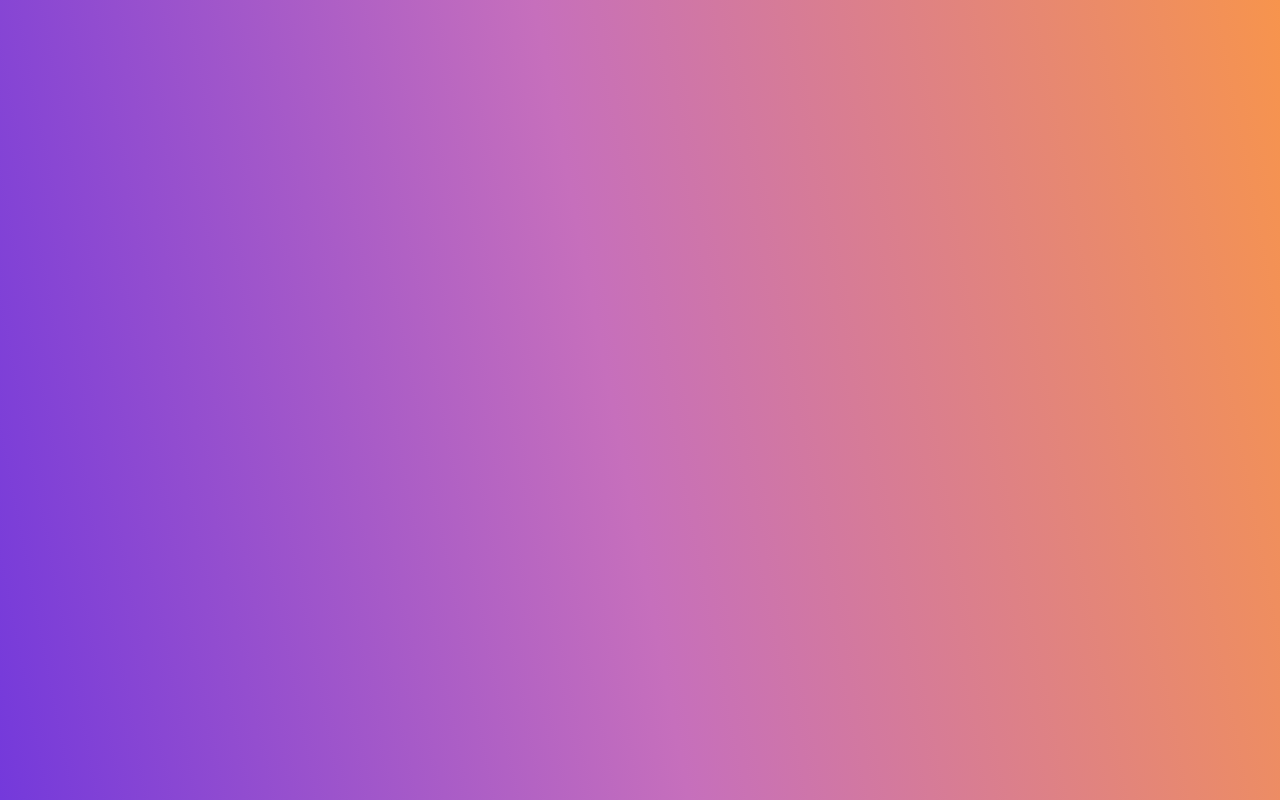
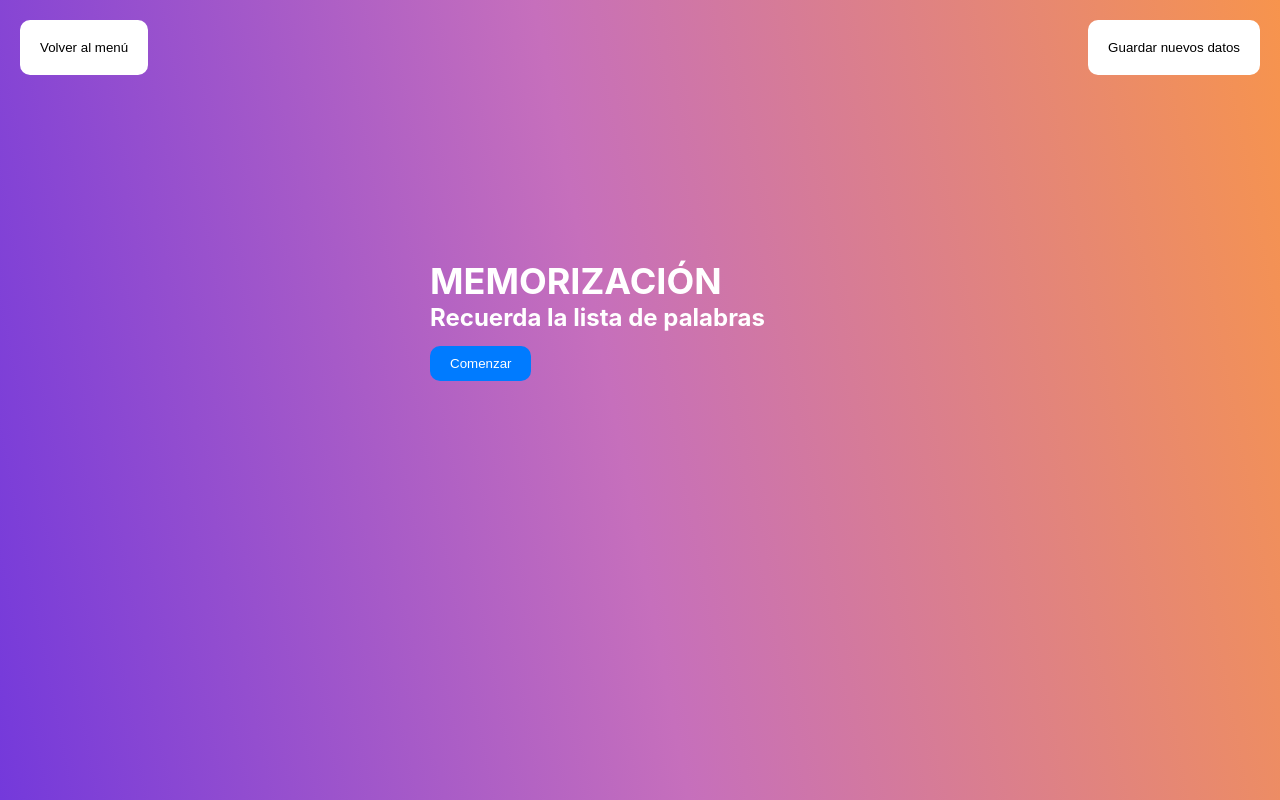
Before and after one commit to Arth97/CognitiveApp, a React (Create React App) app in the folder frontend/: page /word-list in a window 1280 px wide. Before the commit this address had no page. Built offline with nearby package versions, Linux system fonts and the light colour scheme.

Commit message:
Word List

```diff
--- a/frontend/src/App.tsx
+++ b/frontend/src/App.tsx
@@ -1,6 +1,6 @@
 import React, { useState } from 'react';
 import './App.css';
-import { Login, Register, Home, NumberMemory, WordMemory, LetterMix, QuickReflex, SentenceMemory } from './pages';
+import { Login, Register, Home, NumberMemory, WordMemory, LetterMix, QuickReflex, SentenceMemory, WordList } from './pages';
 import { Routes, Route } from 'react-router-dom';
 import { UserInfoContextProvider } from './context/userInfoContext';
 
@@ -27,6 +27,7 @@ function App() {
           <Route path="/letter-mix" element={<LetterMix />} />
           <Route path="/quick-reflex" element={<QuickReflex />} />
           <Route path="/sentence-memory" element={<SentenceMemory />} />
+          <Route path="/word-list" element={<WordList />} />
         </Routes>
       </UserInfoContextProvider>
     </div>
--- a/frontend/src/pages/Home.tsx
+++ b/frontend/src/pages/Home.tsx
@@ -14,6 +14,7 @@ export const Home = (props) => {
         <button onClick={() => navigate('/letter-mix')} className="main-btn">LetterMix</button>
         <button onClick={() => navigate('/quick-reflex')} className="main-btn">QuickReflex</button>
         <button onClick={() => navigate('/sentence-memory')} className="main-btn">SentenceMemory</button>
+        <button onClick={() => navigate('/word-list')} className="main-btn">Word List</button>
         <button className="main-btn">Button</button>
         <button className="main-btn">Button</button>
         <button className="main-btn">Button</button>
--- a/frontend/src/pages/Main.css
+++ b/frontend/src/pages/Main.css
@@ -6,6 +6,22 @@
   flex-direction: column;
   justify-content: space-evenly;
   align-items: center;
+}
+
+.inside-container {
+  font-size: 24px;
+  font-weight: bold;
+  margin: 20px 0;
+  min-width: 420px;
+  max-width: 600px;
+}
+
+.inside-container button {
+  background-color: #007bff;
+  color: white;
+  padding: 10px 20px;
+  border: none;
+  cursor: pointer;
 }
 
 .main-btn {
--- /dev/null
+++ b/frontend/src/pages/WordList.tsx
@@ -0,0 +1,103 @@
+// WordList.tsx
+import React, { useState } from 'react';
+import { useNavigate } from 'react-router-dom';
+
+const initialWordList = [
+  'Palabra1', 'Palabra2', 'Palabra3', 'Palabra4', 'Palabra5',
+  'Palabra6', 'Palabra7', 'Palabra8', 'Palabra9', 'Palabra10'
+];
+
+export const WordList = () => {
+  const navigate = useNavigate();
+  const [wordList, setWordList] = useState(initialWordList);
+  const [userInput, setUserInput] = useState(Array(initialWordList.length).fill(''));
+  const [score, setScore] = useState(0);
+  const [gameStarted, setGameStarted] = useState(false);
+  const [step, setStep] = useState(1);
+
+  const handleStart = () => {
+    setGameStarted(true);
+    setStep(2);
+  };
+
+  const handleNext = () => {
+    setStep(step + 1);
+  };
+
+  const handleVerify = () => {
+    const newScore = userInput.filter((input, index) => input.toLowerCase() === wordList[index].toLowerCase()).length;
+    setScore(newScore);
+
+    setUserInput(Array(wordList.length).fill(''));
+    setStep(step + 1);
+  };
+
+  const renderWordInput = (index) => (
+    <input
+      key={index}
+      type="text"
+      placeholder="Introduce la palabra"
+      value={userInput[index]}
+      style={{ width: '174px' }}
+      onChange={(e) => {
+        const updatedUserInput = [...userInput];
+        updatedUserInput[index] = e.target.value;
+        setUserInput(updatedUserInput);
+      }}
+    />
+  );
+
+  return (
+    <div className="main-container">
+      <button onClick={() => navigate('/home')} className='top-button-left'>Volver al menú</button>
+      <button onClick={() => null} className='top-button-right'>Guardar nuevos datos</button>
+      <div className="inside-container">
+        <h2>MEMORIZACIÓN</h2>
+        {step === 1 && (
+          <>
+            <p>Recuerda la lista de palabras</p>
+            <button onClick={handleStart} style={{ marginTop: '1em' }}>
+              Comenzar
+            </button>
+          </>
+        )}
+        {step === 2 && (
+          <>
+            <p>Recuerda la lista de palabras</p>
+            <ul>
+              {wordList.map((word, index) => (
+                <li key={index}>{word}</li>
+              ))}
+            </ul>
+            <button onClick={handleNext} style={{ marginTop: '1em' }}>
+              Siguiente
+            </button>
+          </>
+        )}
+        {step === 3 && (
+          <>
+            <p>Introduce las palabras que recuerdas:</p>
+            <div style={{maxWidth: '420px', overflow: 'visible'}}>
+              {wordList.map((word, index) => (
+                <span key={index}>
+                  {renderWordInput(index)}{' '}
+                </span>
+              ))}
+            </div>
+            <button onClick={handleVerify} style={{ marginTop: '1em' }}>
+              Verificar
+            </button>
+          </>
+        )}
+        {step === 4 && (
+          <>
+            <p>Tu puntuación: {score}</p>
+            <button onClick={handleNext} style={{ marginTop: '1em' }}>
+              Siguiente
+            </button>
+          </>
+        )}
+      </div>
+    </div>
+  );
+};
--- a/frontend/src/pages/index.ts
+++ b/frontend/src/pages/index.ts
@@ -6,3 +6,4 @@ export { WordMemory } from './WordMemory';
 export { LetterMix } from './LetterMix';
 export { QuickReflex } from './QuickReflex';
 export { SentenceMemory } from './SentenceMemory';
+export { WordList } from './WordList';
```
